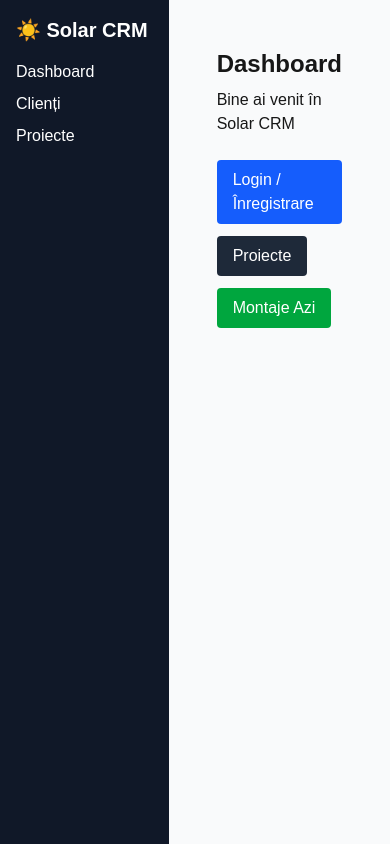
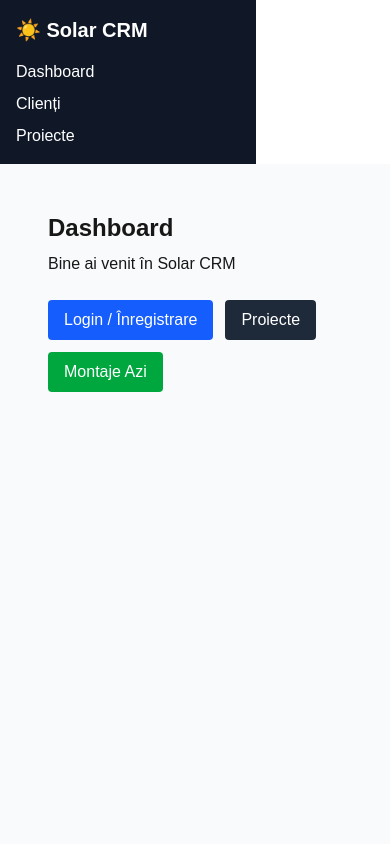
Before and after one commit to catalinvalentin01-a11y/Solar, a Next.js app: page / in a window 390 px wide. Built offline with nearby package versions, Linux system fonts and the light colour scheme.

Commit message:
mobile fix

```diff
--- a/app/layout.tsx
+++ b/app/layout.tsx
@@ -13,7 +13,7 @@
 }) {
   return (
     <html lang="ro">
-      <body className="h-screen flex">
+     <body className="min-h-screen flex flex-col md:flex-row">
 
         {/* SIDEBAR */}
         <aside className="w-64 bg-gray-900 text-white p-4 space-y-3">
@@ -35,7 +35,7 @@
         </aside>
 
         {/* CONTINUT */}
-        <main className="flex-1 bg-gray-50 p-6">
+        <main className="flex-1 bg-gray-50 p-6 overflow-auto">
           {children}
         </main>
 
--- a/app/projects/page.tsx
+++ b/app/projects/page.tsx
@@ -358,6 +358,7 @@
 
       <div className="overflow-x-auto">
   <FullCalendar
+
   plugins={[dayGridPlugin, interactionPlugin]}
   initialView="dayGridMonth"
   height="auto"
@@ -401,7 +402,9 @@
 
           setOpen(true);
         }}
+
       />
+      </div>
 
       {open && (
         <div className="fixed inset-0 z-[9999] flex items-center justify-center">
```
